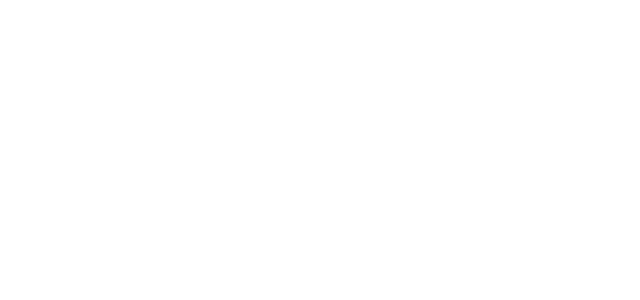
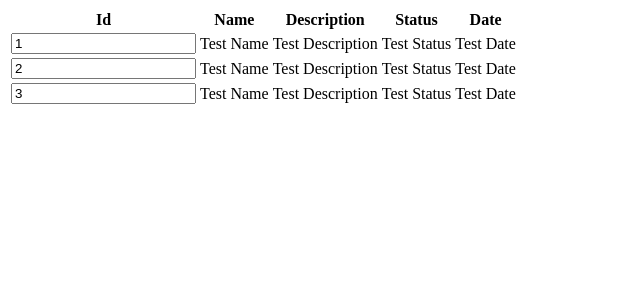
Before and after one commit to TatulMesropyan/beeweb-task-app, a React (Create React App) app: page / in a window 1280 px wide. Shown: the top 300 px of the page, without its empty margins (0-640 px from the left). Built offline with nearby package versions, Linux system fonts and the light colour scheme.

Commit message:
Table beta

```diff
--- a/src/App.js
+++ b/src/App.js
@@ -1,9 +1,70 @@
 import './App.css';
-import {Table} from "./Row";
-
+import {useState} from "react";
+const mockData = [
+    {
+        id: 1,
+        name: 'John',
+        description: 'Lorem ipsum dolor sit amet',
+        date: '2023-05-20',
+        status: 'active',
+    },
+    {
+        id: 2,
+        name: 'Jane',
+        description: 'Consectetur adipiscing elit',
+        date: '2023-05-22',
+        status: 'pending',
+    },
+    {
+        id: 3,
+        name: 'Bob',
+        description: 'Sed do eiusmod tempor incididunt',
+        date: '2023-05-23',
+        status: 'canceled',
+    },
+];
 function App() {
+  const [data, setData] = useState(mockData)
+  const handleFieldChange = (e,field) => {
+      const updated = {...data ,[field]:e.target.value}
+  }
   return (
-      <Table/>
+      <table>
+          <thead>
+        <tr>
+          <th>Id</th>
+          <th>Name</th>
+          <th>Description</th>
+          <th>Status</th>
+          <th>Date</th>
+        </tr>
+          </thead>
+          <tbody>
+          {data.map(({id, name, description, status, date}, index) => (
+          <tr key={index}>
+              <td>
+                  <input
+                      value={id}
+                      name={id}
+                      onChange={(e) => handleFieldChange(e,'id')}
+                  />
+              </td>
+              <td>
+                  Test Name
+              </td>
+              <td>
+                  Test Description
+              </td>
+              <td>
+                  Test Status
+              </td>
+              <td>
+                  Test Date
+              </td>
+          </tr>
+              ))}
+          </tbody>
+      </table>
   );
 }
 
--- a/src/Row.jsx
+++ /dev/null
@@ -1,10 +0,0 @@
-import {Grid} from '@mui/material';
-
-export const Table = () => {
-    return (
-        <Grid container spacing={2}>
-            <Grid item xl={5}>
-            </Grid>
-        </Grid>
-    )
-}
```
